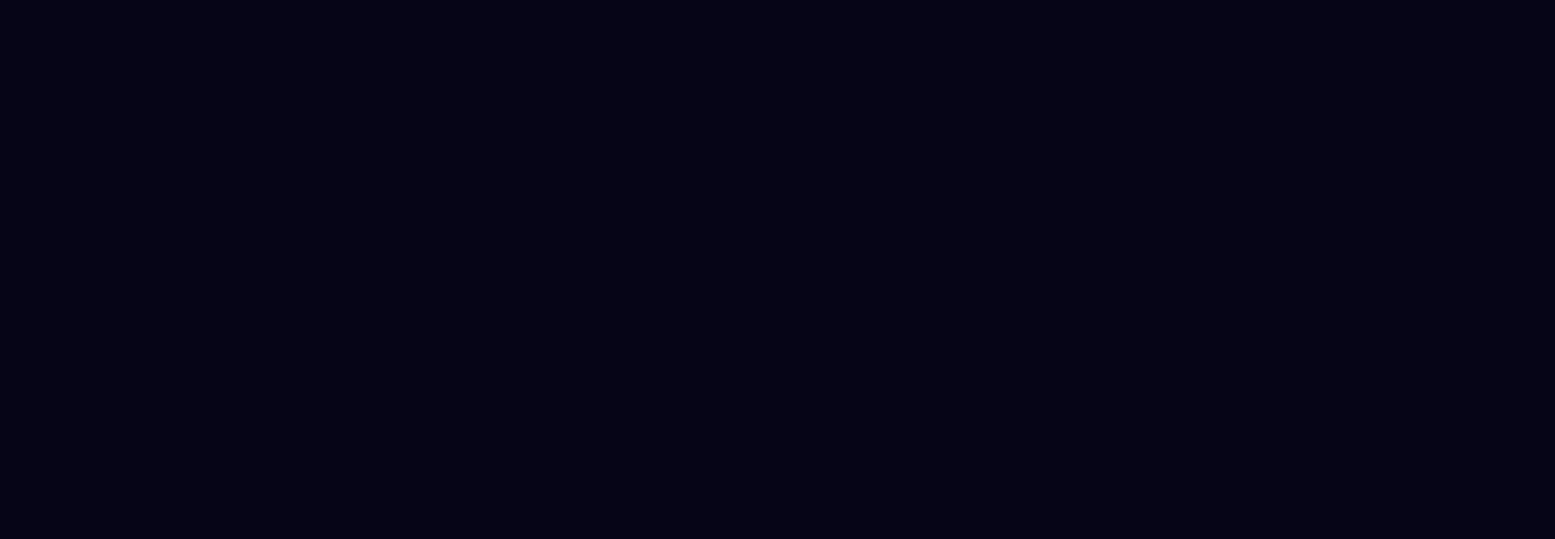
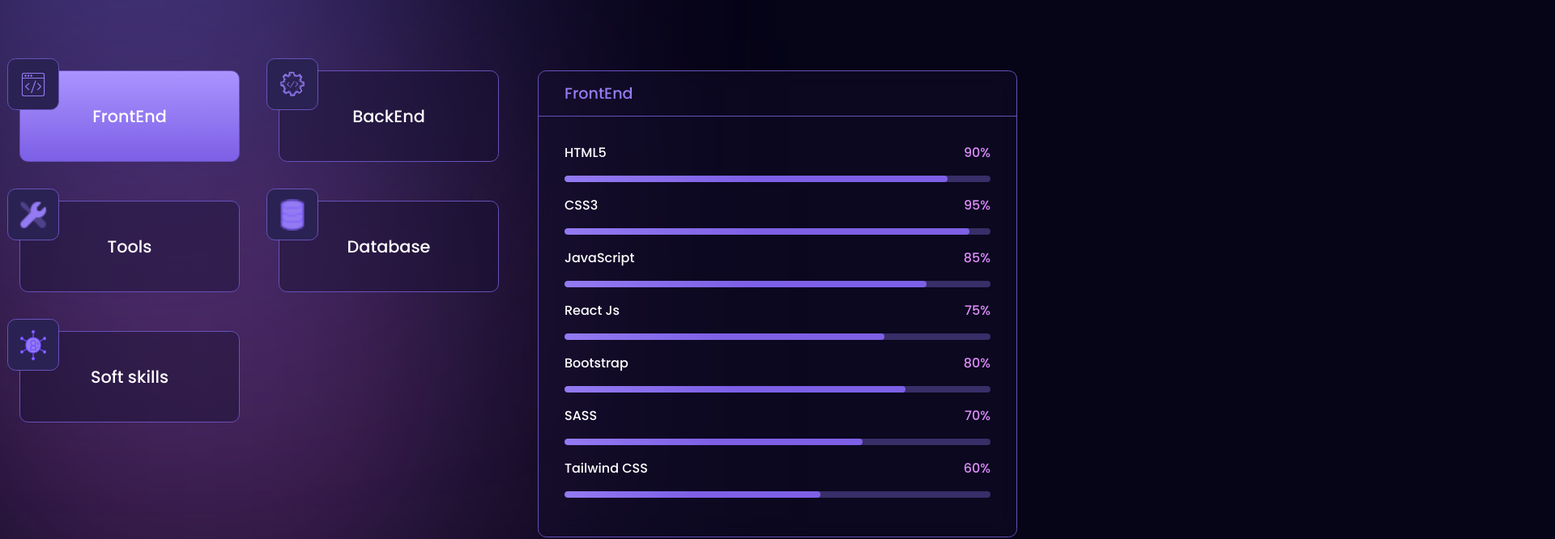
Before and after one commit to M-M-Mustafa/Portfolio-Mustafa, a React (Vite) app: page / in a window 1280 px wide. Shown: the part 460-1126 px from the top of the page at 81% size, 1920 px wide, since content can reach past the window. Built offline with nearby package versions, Linux system fonts and the light colour scheme; the HTML template or start-up script is replaced by a standard one.

Commit message:
versin .22,2

```diff
--- a/src/App.jsx
+++ b/src/App.jsx
@@ -2,11 +2,10 @@ import React from 'react'
 import './App.css'
 import Navbar from './Components/Navbar/Navbar'
 import Hero from './Components/Hero/Hero'
-
-// import Footer from './Components/Footer/Footer'
-// import ContactMe from './Components/ContactMe/ContactMe'
-// import Skills from './Components/Skills/Skills'
+import Skills from './Components/Skills/Skills'
 import WorkExperience from './Components/WorkExperience/WorkExperience'
+import ContactMe from './Components/ContactMe/ContactMe'
+import Footer from './Components/Footer/Footer'
 
 const App = () => {
   return (
@@ -14,9 +13,9 @@ const App = () => {
     <Navbar/>
     <div className='container'>
       {/* <Hero/> */}
-      {/* <Skills/> */}
-      <WorkExperience/>
-      {/* <ContactMe/> */}
+      <Skills/>
+      {/* <WorkExperience/>
+      <ContactMe/> */}
     </div>
       {/* <Footer/> */}
     </>
--- a/src/Components/Skills/SkillInfoCard/SkillInfoCard.css
+++ b/src/Components/Skills/SkillInfoCard/SkillInfoCard.css
@@ -10,13 +10,14 @@
 
     font-size: 1.2rem;
     font-weight: 500;
-    color: white;
+    /* color: white; */
     padding: 0.8rem 2rem;
-    background: linear-gradient(180deg, #ac96ff 0%, #7c5fe6 100);
+    background: linear-gradient(180deg, #ac96ff 0%, #7c5fe6 100%);
     background-clip: text;
     -webkit-background-clip: text;
     -webkit-text-fill-color: transparent;
     border-bottom: 1.5px solid #6751b9;
+
 }
 .skills-info-content{
     padding: 2rem;
--- a/src/Components/Skills/SkillInfoCard/SkillInfoCard.jsx
+++ b/src/Components/Skills/SkillInfoCard/SkillInfoCard.jsx
@@ -1,24 +1,20 @@
 import React from 'react'
-import './SkillInfoCard.css'
-const SkillInfoCard = ({ heading ,skills}) => {
+import './SkillInfoCard.css';
+
+const SkillInfoCard = ({heading ,skills}) => {
   return (
     <div className='skills-info-card'>
         <h6>{heading}</h6>
         <div className='skills-info-content'>
             {skills.map((item, index)=>(
-                <React.Fragment key={`skill${index}`}>
-                    <div className='skill-info'>
-                        <p>
-                            {item.skill}
-                        </p>
-                        <p className='percentage'>
-                            {item.percentage}
-                        </p>
-
-                    </div>
-                    <div className="skill-progress-bg">
-                        <div className="skill-progress" style={{width : item.percentage}}></div>
-                    </div>
+                <React.Fragment key= {`skill_${index}`}>
+                <div className='skill-info'>
+                    <p>{item.skill}</p>
+                    <p className='percentage'>{item.percentage}</p>
+                </div>
+                <div className='skill-progress-bg'>
+                    <div className='skill-progress' style={{width: item.percentage}}/>
+                </div>
                 </React.Fragment>
             ))}
         </div>
@@ -27,31 +23,3 @@ const SkillInfoCard = ({ heading ,skills}) => {
 }
 
 export default SkillInfoCard
-
-
-
-// const SkillInfoCard = ({ heading, skills }) => {
-//     if (!skills || skills.length === 0) {
-//       return <div>No skills available</div>;
-//     }
-
-//     return (
-//       <div className='skills-info-card'>
-//         <h6>{heading}</h6>
-//         <div className='skills-info-card'>
-//           {skills.map((item, index) => (
-//             <React.Fragment key={`skill_${index}`}>
-//               <div className='skill-info'>
-//                 <p>{item.skill}</p>
-//                 <p className='percentage'>{item.percentage}%</p>
-//               </div>
-//               <div className="skill-progress-bg">
-//                 <div className="skill-progress" style={{ width: item.percentage }} />
-//               </div>
-//             </React.Fragment>
-//           ))}
-//         </div>
-//       </div>
-//     );
-//   }
-//   export default SkillInfoCard
--- a/src/Components/Skills/Skills.css
+++ b/src/Components/Skills/Skills.css
@@ -1,7 +1,7 @@
 .skills-container{
-    margin: 4rem 0auto;
+    margin: 4rem 0;
     position:relative;
-    border: 1px solid red;
+
 }
 
 .skills-container::after,
@@ -26,9 +26,9 @@
 .skills-container h5{
     font-size: 1.5rem;
     font-weight: 600;
-    margin-top: 3.5rem
+    margin-top: 3.5rem;
     margin-bottom: 21rem;
-    ;
+
 
 }
 .skills-content{
--- a/src/Components/Skills/Skills.jsx
+++ b/src/Components/Skills/Skills.jsx
@@ -1,47 +1,40 @@
-import React, { useState } from 'react';
-import './Skills.css';
+import React, { useState } from 'react'
+import './Skills.css'
+import { SKILLS } from '../../Utils/data';
 import SkillCard from './SkillCard/SkillCard';
 import SkillInfoCard from './SkillInfoCard/SkillInfoCard';
-import { SKILLS } from '../../Utils/data';
 
 const Skills = () => {
-  const [selectedSkill, setSelectedSkill] = useState(SKILLS.length > 0 ? SKILLS[0] : null);
-
-  const handleSelectSkill = (data) => {
+    const [selectedSkill,setSelectedSkill] = useState(SKILLS[0]);
+    const handleSelectSkill = (data)=> {
       setSelectedSkill(data);
     };
-
-
-
-
-
   return (
     <section className='skills-container'>
       <h5>Technical Proficiency</h5>
       <div className='skills-content'>
-        <div className='skills'>
-          {SKILLS.map((item) => (
+        <div className="skills">
+          {SKILLS.map((item)=>(
             <SkillCard
             key={item.title}
             iconUrl={item.icon}
             title={item.title}
-              isActive={selectedSkill.title === item.title}
-              onClick={() => {
+            isActive={selectedSkill.title=== item.title}
+            onClick={()=>{
               handleSelectSkill(item);
             }}
             />
           ))}
         </div>
-
-        <div className='skills-info'>
+        <div className="skills-info">
           <SkillInfoCard
             heading={selectedSkill.title}
-            skills={selectedSkill.Skills}
+            skills={selectedSkill.skills}
           />
         </div>
       </div>
     </section>
-  );
-};
+  )
+}
 
-export default Skills;
+export default Skills
--- a/src/Utils/data.js
+++ b/src/Utils/data.js
@@ -4,76 +4,64 @@ export const SKILLS = [
         icon:"./src/assets/images/frontend.png",
         description: "I have experience in building responsive and interactive websites using HTML, CSS, and JavaScript.",
         skills: [
-            { Skill: "HTML5", percentage: "90%" },
-            { Skill: "CSS3", percentage: "95%" },
-            { Skill: "JavaScript", percentage: "85%" },
-            { Skill: "React Js", percentage: "75%" },
-            { Skill: "Bootstrap", percentage: "80%" },
-            { Skill: "SASS", percentage: "70%" },
-            { Skill: "Tailwind CSS", percentage: "60%" },
+            { skill: "HTML5", percentage: "90%" },
+            { skill: "CSS3", percentage: "95%" },
+            { skill: "JavaScript", percentage: "85%" },
+            { skill: "React Js", percentage: "75%" },
+            { skill: "Bootstrap", percentage: "80%" },
+            { skill: "SASS", percentage: "70%" },
+            { skill: "Tailwind CSS", percentage: "60%" },
         ],
     },
     {
         title: "BackEnd",
         icon: "./src/assets/images/backend2.png",
         description: "I have experience in building RESTful APIs using Node.js, Express.js, and MongoDB.",
-        Skills: [
-            { Skill: "Node.js", percentage: "90%" },
-            { Skill: "Express.js", percentage: "95%" },
-            { Skill: "MongoDB", percentage: "85%" },
+        skills: [
+            { skill: "Node.js", percentage: "90%" },
+            { skill: "Express.js", percentage: "95%" },
+            { skill: "MongoDB", percentage: "85%" },
         ],
     },
     {
         title: "Tools",
         icon: "./src/assets/images/tools.png",
         description: "I have experience in using various tools and frameworks such as Git, GitHub, VS Code, and Postman.",
-        Skills: [
-            { Skill: "Git", percentage: "80%" },
-            { Skill: "GitHub", percentage: "75%" },
-            { Skill: "Webpack", percentage: "65%" },
-            { Skill: "Responsive Design", percentage: "90%" },
+        skills: [
+            { skill: "Git", percentage: "80%" },
+            { skill: "GitHub", percentage: "75%" },
+            { skill: "Webpack", percentage: "65%" },
+            { skill: "Responsive Design", percentage: "90%" },
         ],
     },
     {
         title: "Database",
         icon: "./src/assets/images/database.png",
         description: "I have experience in using NoSQL databases such as MongoDB and MySQL.",
-        Skills: [
-            { Skill: "MongoDB", percentage: "85%" },
-            { Skill: "MySQL", percentage: "70%" },
-            { Skill: "SQL", percentage: "80%" },
-            { Skill: "NoSQL", percentage: "90%" },
-            { Skill: "GraphQL", percentage: "60%" },
+        skills: [
+            { skill: "MongoDB", percentage: "85%" },
+            { skill: "MySQL", percentage: "70%" },
+            { skill: "SQL", percentage: "80%" },
+            { skill: "NoSQL", percentage: "90%" },
+            { skill: "GraphQL", percentage: "60%" },
         ],
     },
     {
-        title: "Soft Skills",
+        title: "Soft skills",
         icon: "./src/assets/images/softskills.png",
         description: "I have experience in working well in a team, adapting to new technologies, and problem-solving.",
-        Skills: [
-            { Skill: "Teamwork", percentage: "90%" },
-            { Skill: "Adaptability", percentage: "85%" },
-            { Skill: "Problem-Solving", percentage: "95%" },
-            { Skill: "Leadership", percentage: "80%" },
-            { Skill: "Communication", percentage: "90%" },
-            { Skill: "Critical Thinking", percentage: "85%" },
-            { Skill: "Empathy", percentage: "90%" },
-            { Skill: "Patience", percentage: "80%" },
-            { Skill: "Creativity", percentage: "95%" },
-            { Skill: "Self-Management", percentage: "85%" },
-            { Skill: "Time Management", percentage: "90%" },
-            { Skill: "Resilience", percentage: "90%" },
-            { Skill: "Innovation", percentage: "85%" },
-            { Skill: "Public Speaking", percentage: "90%" },
-            { Skill: "Conflict Resolution", percentage: "80%" },
-            { Skill: "Project Management", percentage: "95%" },
-            { Skill: "Creative Problem-Solving", percentage: "90%" },
-            { Skill: "Technical Writing", percentage: "85%" },
-            { Skill: "Networking", percentage: "95%" },
-            { Skill: "Debating", percentage: "80%" },
-            { Skill: "Negotiation", percentage: "90%" },
-            { Skill: "Written Communication", percentage: "95%" },
-            { Skill: "Oral Communication", percentage: "90%" },
+        skills: [
+            { skill: "Teamwork", percentage: "90%" },
+            { skill: "Adaptability", percentage: "85%" },
+            { skill: "Problem-Solving", percentage: "95%" },
+            { skill: "Leadership", percentage: "80%" },
+            { skill: "Communication", percentage: "90%" },
+            { skill: "Critical Thinking", percentage: "85%" },
+,           { skill: "Creativity", percentage: "95%" },
+            { skill: "Time Management", percentage: "90%" },
+            { skill: "Innovation", percentage: "85%" },
+            { skill: "Debating", percentage: "80%" },
+
         ],
     },
 ];
```
Also changed, not shown: src/Components/Skills/SkillCard/SkillCard.jsx (+8 -9 lines). Lines whose indentation alone changed are shown as unchanged.
